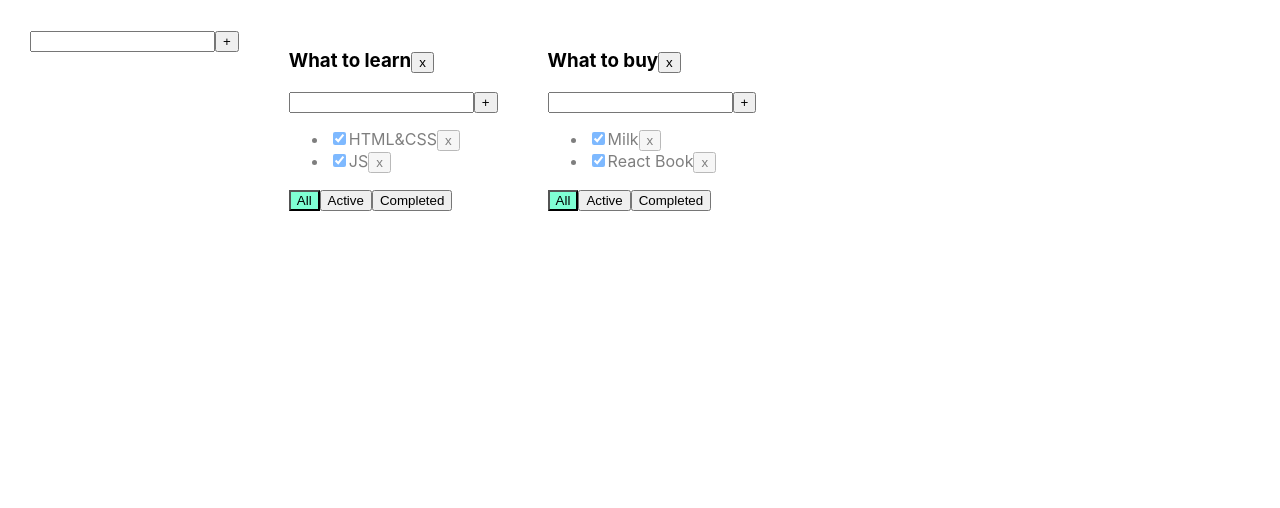
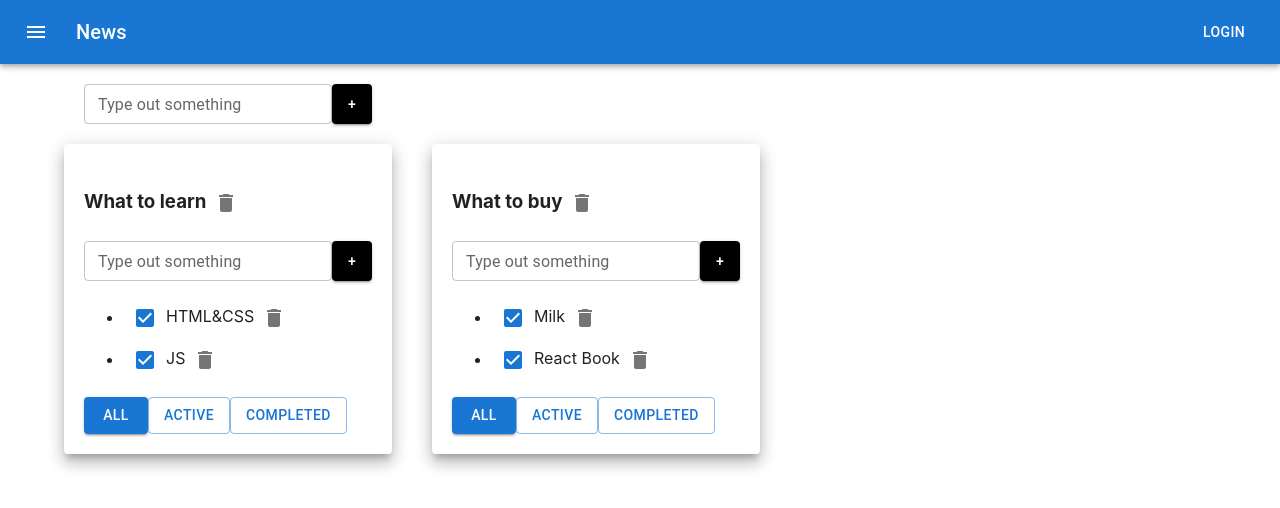
Before and after one commit to BlackLightninGg/Todolist, a React (Create React App) app: page / in a window 1280 px wide. Shown: the top 508 px of the page. Built offline with nearby package versions, Linux system fonts and the light colour scheme.

Commit message:
Installed MUI, learned and used him

```diff
--- a/package.json
+++ b/package.json
@@ -3,7 +3,10 @@
   "version": "0.1.0",
   "private": true,
   "dependencies": {
-    "@emotion/react": "^11.10.4",
+    "@emotion/react": "^11.11.0",
+    "@emotion/styled": "^11.11.0",
+    "@mui/icons-material": "^5.11.16",
+    "@mui/material": "^5.13.0",
     "@testing-library/jest-dom": "^5.16.5",
     "@testing-library/react": "^13.4.0",
     "@testing-library/user-event": "^14.4.3",
--- /dev/null
+++ b/src/AddItemForm.tsx
@@ -0,0 +1,49 @@
+import React, {ChangeEvent, KeyboardEvent, useState} from "react";
+import Button from "@mui/material/Button";
+import TextField from '@mui/material/TextField';
+
+type AddItemFormPropsType = {
+    addItem: (title: string) => void;
+};
+
+export function AddItemForm(props: AddItemFormPropsType) {
+    let [title, setTitle] = useState("");
+    let [error, setError] = useState<string | null>(null);
+
+    const addItem = () => {
+        if (title.trim() !== "") {
+            props.addItem(title);
+            setTitle("");
+        } else {
+            setError("Title is required");
+        }
+    };
+
+    const onChangeHandler = (e: ChangeEvent<HTMLInputElement>) => {
+        setTitle(e.currentTarget.value);
+    };
+
+    const onKeyPressHandler = (e: KeyboardEvent<HTMLInputElement>) => {
+        setError(null);
+        if (e.charCode === 13) {
+            addItem();
+        }
+    };
+
+    const muiStyles = {
+        maxWidth: "40px", maxHeight: "40px", minWidth: "40px", minHeight: "40px", background: "black"
+    }
+
+    return (
+        <div>
+
+            <TextField id="outlined-basic" error={!!error} label={error ? "Title is required" : "Type out something"}
+                       variant="outlined" value={title} size="small" onChange={onChangeHandler}
+                       onKeyPress={onKeyPressHandler}/>
+
+            <Button variant="contained" style={muiStyles} onClick={addItem}>
+                +
+            </Button>
+        </div>
+    );
+}
--- a/src/AddItemForm/AddItemForm.tsx
+++ /dev/null
@@ -1,46 +0,0 @@
-import React, { ChangeEvent, KeyboardEvent, useState } from "react";
-
-
-export type AddItemFormPropsType = {
-    addItem: (newTitle: string) => void
-}
-
-export const AddItemForm = (props: AddItemFormPropsType) => {
-    let [title, setTitle] = useState("")
-    let [error, setError] = useState<string | null>(null)
-
-    const addItem = () => {
-        let newTitle = title.trim();
-        if (newTitle !== "") {
-            props.addItem(newTitle);
-            setTitle("");
-        } else {
-            setError("Title is required");
-        }
-    }
-
-
-    const onChangeHandler = (e: ChangeEvent<HTMLInputElement>) => {
-        setTitle(e.currentTarget.value)
-    }
-
-    const onKeyPressHandler = (e: KeyboardEvent<HTMLInputElement>) => {
-        setError(null);
-        if (e.charCode === 13) {
-            addItem();
-        }
-    }
-
-
-    return <div>
-        <input value={title}
-            onChange={onChangeHandler}
-            onKeyPress={onKeyPressHandler}
-            className={error ? "error" : ""}
-        />
-
-        <button onClick={addItem}>+</button>
-        {error && <div className="error-message">{error}</div>}
-    </div>
-
-}
--- a/src/App.css
+++ b/src/App.css
@@ -1,4 +1,5 @@
 
+/*
 .App {
   padding: 30px;
   display: flex;
@@ -23,3 +24,4 @@
 .is-done {
   opacity: 0.5;
 }
+ */
--- a/src/App.tsx
+++ b/src/App.tsx
@@ -2,7 +2,11 @@
 import './App.css';
 import {TaskType, Todolist} from './Todolist';
 import {v1} from 'uuid';
-import { AddItemForm } from './AddItemForm/AddItemForm';
+import {AddItemForm} from './AddItemForm';
+import {ButtonAppBar} from './ButtonAppBar';
+import Container from '@mui/material/Container';
+import Grid from '@mui/material/Grid';
+import Paper from '@mui/material/Paper';
 
 export type FilterValuesType = "all" | "active" | "completed";
 type TodolistType = {
@@ -17,6 +21,78 @@
 
 
 function App() {
+    function removeTask(id: string, todolistId: string) {
+        //достанем нужный массив по todolistId:
+        let todolistTasks = tasks[todolistId];
+        // перезапишем в этом объекте массив для нужного тудулиста отфилтрованным массивом:
+        tasks[todolistId] = todolistTasks.filter(t => t.id !== id);
+        // засетаем в стейт копию объекта, чтобы React отреагировал перерисовкой
+        setTasks({...tasks});
+    }
+
+    function addTask(title: string, todolistId: string) {
+        let task = {id: v1(), title: title, isDone: false};
+        //достанем нужный массив по todolistId:
+        let todolistTasks = tasks[todolistId];
+        // перезапишем в этом объекте массив для нужного тудулиста копией, добавив в начало новую таску:
+        tasks[todolistId] = [task, ...todolistTasks];
+        // засетаем в стейт копию объекта, чтобы React отреагировал перерисовкой
+        setTasks({...tasks});
+    }
+
+    function changeFilter(value: FilterValuesType, todolistId: string) {
+        let todolist = todolists.find(tl => tl.id === todolistId);
+        if (todolist) {
+            todolist.filter = value;
+            setTodolists([...todolists])
+        }
+    }
+
+    function changeStatus(id: string, isDone: boolean, todolistId: string) {
+        //достанем нужный массив по todolistId:
+        let todolistTasks = tasks[todolistId];
+        // найдём нужную таску:
+        let task = todolistTasks.find(t => t.id === id);
+        //изменим таску, если она нашлась
+        if (task) {
+            task.isDone = isDone;
+            // засетаем в стейт копию объекта, чтобы React отреагировал перерисовкой
+            setTasks({...tasks});
+        }
+    }
+
+    function changeTaskTitle(id: string, newTitle: string, todolistId: string) {
+        //достанем нужный массив по todolistId:
+        let todolistTasks = tasks[todolistId];
+        // найдём нужную таску:
+        let task = todolistTasks.find(t => t.id === id);
+        //изменим таску, если она нашлась
+        if (task) {
+            task.title = newTitle;
+            // засетаем в стейт копию объекта, чтобы React отреагировал перерисовкой
+            setTasks({...tasks});
+        }
+    }
+
+    function removeTodolist(id: string) {
+        // засунем в стейт список тудулистов, id которых не равны тому, который нужно выкинуть
+        setTodolists(todolists.filter(tl => tl.id !== id));
+        // удалим таски для этого тудулиста из второго стейта, где мы храним отдельно таски
+        delete tasks[id]; // удаляем св-во из объекта... значением которого являлся массив тасок
+        // засетаем в стейт копию объекта, чтобы React отреагировал перерисовкой
+        setTasks({...tasks});
+    }
+
+    function changeTodolistTitle(id: string, title: string) {
+        // найдём нужный todolist
+        const todolist = todolists.find(tl => tl.id === id);
+        if (todolist) {
+            // если нашёлся - изменим ему заголовок
+            todolist.title = title;
+            setTodolists([...todolists]);
+        }
+    }
+
     let todolistId1 = v1();
     let todolistId2 = v1();
 
@@ -36,73 +112,24 @@
         ]
     });
 
-
-    function removeTask(id: string, todolistId: string) {
-        //достанем нужный массив по todolistId:
-        let todolistTasks = tasks[todolistId];
-        // перезапишем в этом объекте массив для нужного тудулиста отфилтрованным массивом:
-        tasks[todolistId] = todolistTasks.filter(t => t.id !== id);
-        // засетаем в стейт копию объекта, чтобы React отреагировал перерисовкой
-        setTasks({...tasks});
-    }
-
-    function addTask(title: string, todolistId: string) {
-        let task = {id: v1(), title: title, isDone: false};
-        //достанем нужный массив по todolistId:
-        let todolistTasks = tasks[todolistId];
-        // перезапишем в этом объекте массив для нужного тудулиста копией, добавив в начало новую таску:
-        tasks[todolistId] = [task, ...todolistTasks];
-        // засетаем в стейт копию объекта, чтобы React отреагировал перерисовкой
-        setTasks({...tasks});
-    }
-
-    function changeStatus(id: string, isDone: boolean, todolistId: string) {
-        //достанем нужный массив по todolistId:
-        let todolistTasks = tasks[todolistId];
-        // найдём нужную таску:
-        let task = todolistTasks.find(t => t.id === id);
-        //изменим таску, если она нашлась
-        if (task) {
-            task.isDone = isDone;
-            // засетаем в стейт копию объекта, чтобы React отреагировал перерисовкой
-            setTasks({...tasks});
-        }
-    }
-
-    function changeFilter(value: FilterValuesType, todolistId: string) {
-        let todolist = todolists.find(tl => tl.id === todolistId);
-        if (todolist) {
-            todolist.filter = value;
-            setTodolists([...todolists])
-        }
-    }
-
-    function removeTodolist(id: string) {
-        // засунем в стейт список тудулистов, id которых не равны тому, который нужно выкинуть
-        setTodolists(todolists.filter(tl => tl.id !== id));
-        // удалим таски для этого тудулиста из второго стейта, где мы храним отдельно таски
-        delete tasks[id]; // удаляем св-во из объекта... значением которого являлся массив тасок
-        // засетаем в стейт копию объекта, чтобы React отреагировал перерисовкой
-        setTasks({...tasks});
-    }
-
-    function addTodoList (title: string) {
-        const newIdTodoList = v1()
-        setTodolists([{id:newIdTodoList, title:title , filter: "all"}, ...todolists])
-        setTasks({[newIdTodoList]:[] ,...tasks})
-    }
-
-    function changeTaskTitle (id: string, newTitle: string, todolistId: string) {
-        setTasks({...tasks, [todolistId] : tasks[todolistId].map(t=> t.id === id? {...t, title: newTitle}: t)})
-    }
-
-    function changeTodoListTitile(todolistId: string, newTitle: string) {
-        setTodolists(todolists.map(tl => tl.id === todolistId? {...tl, title:newTitle}: tl))
+    function addTodolist(title: string) {
+        let newTodolistId = v1();
+        let newTodolist: TodolistType = {id: newTodolistId, title: title, filter: 'all'};
+        setTodolists([newTodolist, ...todolists]);
+        setTasks({
+            ...tasks,
+            [newTodolistId]: []
+        })
     }
 
     return (
         <div className="App">
-            <AddItemForm addItem={addTodoList}/>
+            <ButtonAppBar/>
+            <Container fixed>
+                <Grid container style={{padding: "20px"}}>
+                    <AddItemForm addItem={addTodolist}/>
+                </Grid>
+                <Grid container spacing={5}>
                     {
                         todolists.map(tl => {
                             let allTodolistTasks = tasks[tl.id];
@@ -115,8 +142,8 @@
                                 tasksForTodolist = allTodolistTasks.filter(t => t.isDone);
                             }
 
-                    return <div>
-
+                            return <Grid item>
+                                <Paper style={{padding: "20px"}} elevation={10}>
                                     <Todolist
                                         key={tl.id}
                                         id={tl.id}
@@ -129,11 +156,18 @@
                                         filter={tl.filter}
                                         removeTodolist={removeTodolist}
                                         changeTaskTitle={changeTaskTitle}
-                        changeTodoListTitle={changeTodoListTitile}
+                                        changeTodolistTitle={changeTodolistTitle}
                                     />
-                    </div>
+                                </Paper>
+
+                            </Grid>
                         })
                     }
+                </Grid>
+
+
+            </Container>
+
 
         </div>
     );
--- /dev/null
+++ b/src/ButtonAppBar.tsx
@@ -0,0 +1,32 @@
+import * as React from 'react';
+import AppBar from '@mui/material/AppBar';
+import Box from '@mui/material/Box';
+import Toolbar from '@mui/material/Toolbar';
+import Typography from '@mui/material/Typography';
+import Button from '@mui/material/Button';
+import IconButton from '@mui/material/IconButton';
+import MenuIcon from '@mui/icons-material/Menu';
+
+export function ButtonAppBar() {
+    return (
+      <Box sx={{ flexGrow: 1 }}>
+        <AppBar position="static">
+          <Toolbar>
+            <IconButton
+              size="large"
+              edge="start"
+              color="inherit"
+              aria-label="menu"
+              sx={{ mr: 2 }}
+            >
+              <MenuIcon />
+            </IconButton>
+            <Typography variant="h6" component="div" sx={{ flexGrow: 1 }}>
+              News
+            </Typography>
+            <Button color="inherit">Login</Button>
+          </Toolbar>
+        </AppBar>
+      </Box>
+    );
+  }
--- /dev/null
+++ b/src/EditableSpan.tsx
@@ -0,0 +1,28 @@
+import React, {ChangeEvent, useState} from 'react';
+import TextField from '@mui/material/TextField';
+
+type EditableSpanPropsType = {
+    value: string
+    onChange: (newValue: string) => void
+}
+
+export function EditableSpan(props: EditableSpanPropsType) {
+    let [editMode, setEditMode] = useState(false);
+    let [title, setTitle] = useState(props.value);
+
+    const activateEditMode = () => {
+        setEditMode(true);
+        setTitle(props.value);
+    }
+    const activateViewMode = () => {
+        setEditMode(false);
+        props.onChange(title);
+    }
+    const changeTitle = (e: ChangeEvent<HTMLInputElement>) => {
+        setTitle(e.currentTarget.value)
+    }
+
+    return editMode
+        ?  <TextField id="outlined-basic" variant="outlined" value={title} size="small" onChange={changeTitle} autoFocus onBlur={activateViewMode} />
+        : <span onDoubleClick={activateEditMode}>{props.value}</span>
+}
--- a/src/EditableSpan/EditableSpan.tsx
+++ /dev/null
@@ -1,26 +0,0 @@
-import React, {ChangeEvent, useState} from "react";
-
-export type EditableSpanPropsType = {
-    title: string
-    changeTaskTitle: (title:string) => void
-}
-
-
-export const EditableSpan: React.FC<EditableSpanPropsType> = ({ title, changeTaskTitle }) => {
-    const [editMode, setEditMode] = useState<boolean>(false)
-    const [titleText, setTitleText] = useState<string>(title)
-    const onEditMode = () => {
-        setEditMode(true)
-        setTitleText(title)
-    }
-    const offEditMode = () => {
-        setEditMode(false)
-        changeTaskTitle(titleText)
-    }
-    const onChangeHandler = (e:ChangeEvent<HTMLInputElement>) => {
-        setTitleText(e.currentTarget.value)
-    }
-    return editMode
-    ?<input value={titleText} autoFocus onBlur={offEditMode} onChange={onChangeHandler}/>
-    :<span onDoubleClick={onEditMode}>{title}</span>
-}
--- a/src/Todolist.tsx
+++ b/src/Todolist.tsx
@@ -1,83 +1,107 @@
-import React, {ChangeEvent} from 'react';
-import {FilterValuesType} from './App';
-import {AddItemForm} from './AddItemForm/AddItemForm';
-import {EditableSpan} from './EditableSpan/EditableSpan';
+import React, { ChangeEvent } from "react";
+import { FilterValuesType } from "./App";
+import { AddItemForm } from "./AddItemForm";
+import { EditableSpan } from "./EditableSpan";
+import Button from "@mui/material/Button";
+import IconButton from "@mui/material/IconButton";
+import DeleteIcon from '@mui/icons-material/Delete';
+import Checkbox from '@mui/material/Checkbox';
+
 
 export type TaskType = {
-    id: string
-    title: string
-    isDone: boolean
-}
+  id: string;
+  title: string;
+  isDone: boolean;
+};
 
 type PropsType = {
-    id: string
-    title: string
-    tasks: Array<TaskType>
-    removeTask: (taskId: string, todolistId: string) => void
-    changeFilter: (value: FilterValuesType, todolistId: string) => void
-    addTask: (title: string, todolistId: string) => void
-    changeTaskStatus: (id: string, isDone: boolean, todolistId: string) => void
-    removeTodolist: (id: string) => void
-    filter: FilterValuesType
-    changeTaskTitle: (id: string, newTitle: string, todolistId: string) => void
-    changeTodoListTitle: (todolistId: string, newTitle: string)=> void
-}
+  id: string;
+  title: string;
+  tasks: Array<TaskType>;
+  removeTask: (taskId: string, todolistId: string) => void;
+  changeFilter: (value: FilterValuesType, todolistId: string) => void;
+  addTask: (title: string, todolistId: string) => void;
+  changeTaskStatus: (id: string, isDone: boolean, todolistId: string) => void;
+  removeTodolist: (id: string) => void;
+  changeTodolistTitle: (id: string, newTitle: string) => void;
+  filter: FilterValuesType;
+  changeTaskTitle: (
+    taskId: string,
+    newTitle: string,
+    todolistId: string
+  ) => void;
+};
 
 export function Todolist(props: PropsType) {
+  const addTask = (title: string) => {
+    props.addTask(title, props.id);
+  };
 
-    const addTask = (title: string) => {
-        props.addTask(title, props.id)
-    }
-
-    const removeTodolist = () => props.removeTodolist(props.id)
+  const removeTodolist = () => {
+    props.removeTodolist(props.id);
+  };
+  const changeTodolistTitle = (title: string) => {
+    props.changeTodolistTitle(props.id, title);
+  };
 
   const onAllClickHandler = () => props.changeFilter("all", props.id);
   const onActiveClickHandler = () => props.changeFilter("active", props.id);
-    const onCompletedClickHandler = () => props.changeFilter("completed", props.id);
-    const changeTodoListTitle = (title:string) => {
-        props.changeTodoListTitle(props.id, title)
-    }
+  const onCompletedClickHandler = () =>
+    props.changeFilter("completed", props.id);
 
-
-    return <div>
-        <h3> <EditableSpan title={props.title} changeTaskTitle={changeTodoListTitle}/>
-            <button onClick={removeTodolist}>x</button>
+  return (
+    <div>
+      <h3>
+        {" "}
+        <EditableSpan value={props.title} onChange={changeTodolistTitle} />
+        <IconButton aria-label="delete" onClick={removeTodolist}>
+          <DeleteIcon />
+        </IconButton>
       </h3>
-        <div>
-
-            <AddItemForm addItem={addTask}/>
-
-        </div>
+      <AddItemForm addItem={addTask} />
       <ul>
-            {
-                props.tasks.map(t => {
-                    const onClickHandler = () => props.removeTask(t.id, props.id)
+        {props.tasks.map((t) => {
+          const onClickHandler = () => props.removeTask(t.id, props.id);
           const onChangeHandler = (e: ChangeEvent<HTMLInputElement>) => {
             let newIsDoneValue = e.currentTarget.checked;
             props.changeTaskStatus(t.id, newIsDoneValue, props.id);
-                    }
-                    const changeTaskTitle = (title:string) => {
-                        props.changeTaskTitle(t.id, title, props.id)
-                    }
+          };
+          const onTitleChangeHandler = (newValue: string) => {
+            props.changeTaskTitle(t.id, newValue, props.id);
+          };
 
-                    return <li key={t.id} className={t.isDone ? "is-done" : ""}>
-                        <input type="checkbox" onChange={onChangeHandler} checked={t.isDone} />
-                        <EditableSpan title={t.title} changeTaskTitle={changeTaskTitle}/>
-                        <button onClick={onClickHandler}>x</button>
+          return (
+            <li key={t.id} className={t.isDone ? "is-done" : ""}>
+
+              <Checkbox onChange={onChangeHandler} checked={t.isDone}/>
+              <EditableSpan value={t.title} onChange={onTitleChangeHandler} />
+              <IconButton aria-label="delete" onClick={onClickHandler}>
+                <DeleteIcon />
+              </IconButton>
             </li>
-                })
-            }
+          );
+        })}
       </ul>
       <div>
-            <button className={props.filter === 'all' ? "active-filter" : ""}
-                onClick={onAllClickHandler}>All
-            </button>
-            <button className={props.filter === 'active' ? "active-filter" : ""}
-                onClick={onActiveClickHandler}>Active
-            </button>
-            <button className={props.filter === 'completed' ? "active-filter" : ""}
-                onClick={onCompletedClickHandler}>Completed
-            </button>
+        <Button
+          onClick={onAllClickHandler}
+          variant={props.filter === "all" ? "contained" : "outlined"}
+        >
+          All
+        </Button>
+        <Button
+          onClick={onActiveClickHandler}
+          variant={props.filter === "active" ? "contained" : "outlined"}
+        >
+          Active
+        </Button>
+        <Button
+          onClick={onCompletedClickHandler}
+          variant={props.filter === "completed" ? "contained" : "outlined"}
+        >
+          Completed
+        </Button>
       </div>
     </div>
+  );
 }
```
Also changed, not shown: 1 other file (tests, documents, lock files or other folders). Lines whose indentation alone changed are shown as unchanged.
